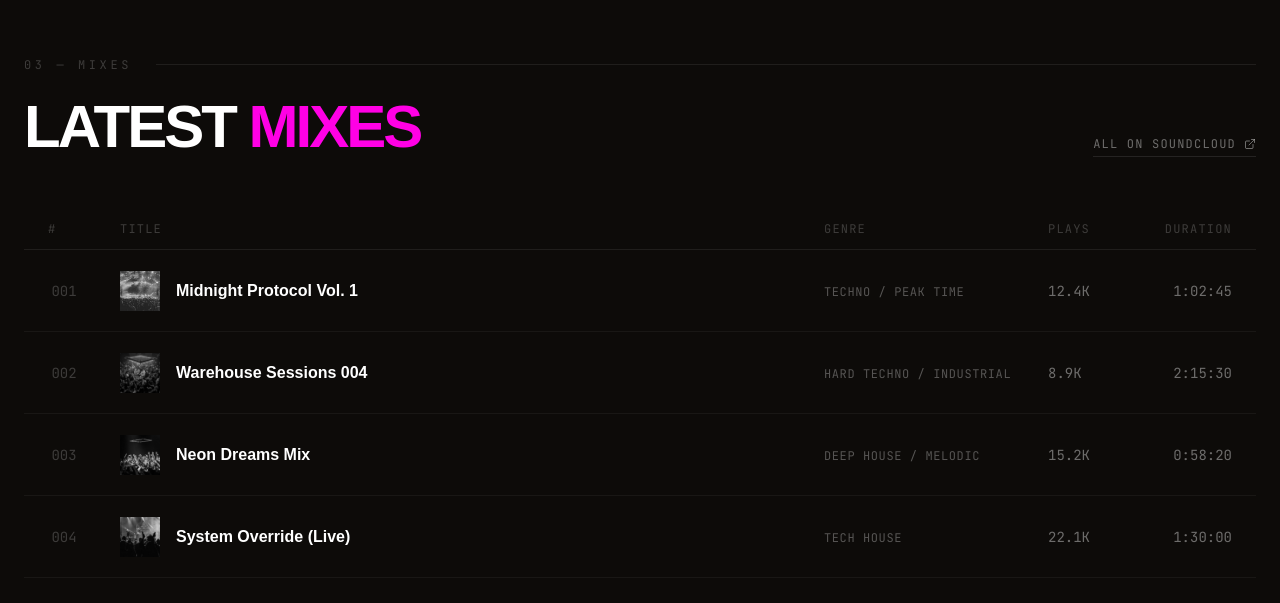
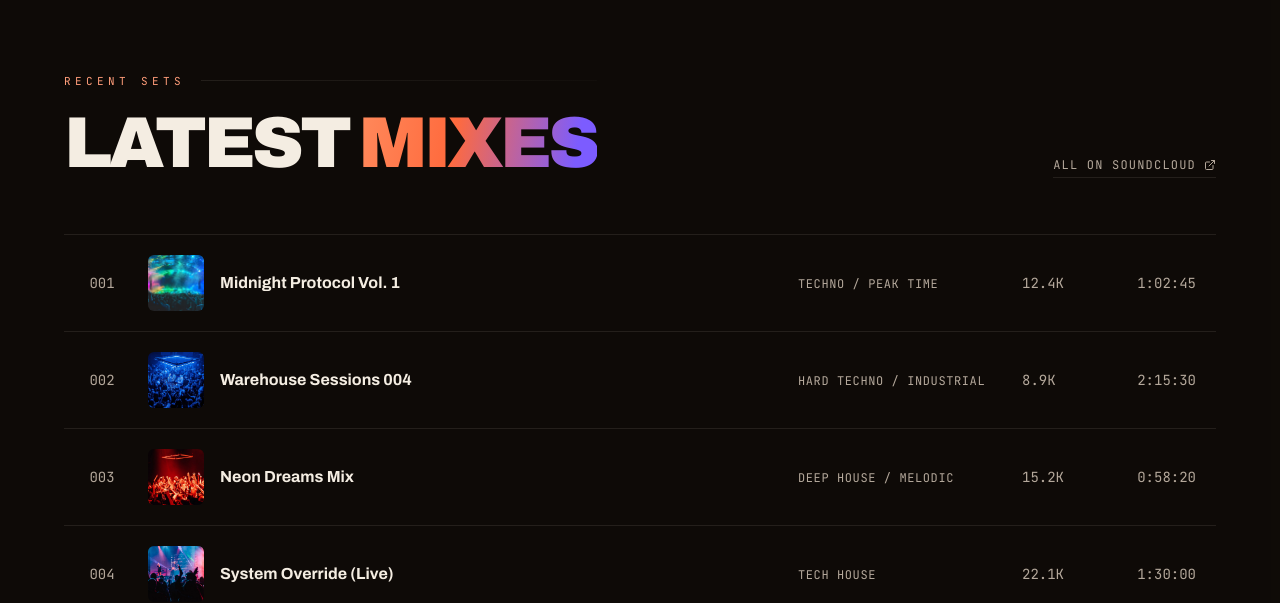
Before and after one commit to Icyubahiro-Jay-P/Portifolio, a React (Vite) app: page /dj in a window 1280 px wide. Shown: the part 1784-2387 px from the top of the page. Built offline with nearby package versions, Linux system fonts and the light colour scheme.

Commit message:
style: update DjSets component for improved layout, accessibility, and visual consistency

```diff
--- a/src/components/dj/DjSets.tsx
+++ b/src/components/dj/DjSets.tsx
@@ -42,107 +42,90 @@ const sets = [
 
 const DjSets = () => {
   return (
-    <section id="dj-sets" className="relative px-6 py-32 bg-dark-surface/30">
-      <div className="mx-auto max-w-7xl">
-        {/* Section header */}
-        <div className="flex items-center gap-6 mb-6">
-          <span className="font-mono text-xs text-white/20 tracking-[0.3em] uppercase">
-            03 — Mixes
-          </span>
-          <div className="flex-1 h-px bg-white/8" />
-        </div>
-
-        <div className="flex flex-col items-end justify-between gap-6 mb-16 md:flex-row">
-          <h2 className="text-4xl font-black tracking-tighter text-white uppercase font-display md:text-6xl">
-            Latest <span className="text-neon-pink">Mixes</span>
-          </h2>
+    <section id="dj-sets" className="relative px-6 py-28 md:py-36 bg-dj-base-2/50">
+      <div className="mx-auto max-w-6xl">
+        {/* Header */}
+        <div className="flex flex-col items-start justify-between gap-8 mb-14 md:flex-row md:items-end">
+          <div>
+            <div className="flex items-center gap-4 mb-5">
+              <span className="font-mono text-[11px] tracking-[0.4em] text-dj-heat-soft uppercase">
+                Recent sets
+              </span>
+              <div className="flex-1 h-px dj-hairline" />
+            </div>
+            <h2 className="font-dj text-[clamp(2.5rem,6vw,4.5rem)] font-black leading-[0.95] tracking-tighter uppercase text-dj-paper">
+              Latest <span className="dj-heat-text">mixes</span>
+            </h2>
+          </div>
           <a
             href="https://soundcloud.com/djprojay"
             target="_blank"
             rel="noopener noreferrer"
-            className="flex items-center gap-2 pb-1 font-mono text-xs tracking-widest uppercase transition-colors border-b text-white/40 hover:text-neon-pink border-white/10 hover:border-neon-pink"
+            className="group flex items-center gap-2 pb-1 font-mono text-xs tracking-widest uppercase transition-colors border-b text-dj-muted hover:text-dj-heat-soft border-dj-line hover:border-dj-heat"
           >
             All on SoundCloud
-            <ExternalLinkIcon className="w-3 h-3" />
+            <ExternalLinkIcon className="w-3 h-3 transition-transform group-hover:translate-x-0.5 group-hover:-translate-y-0.5" />
           </a>
         </div>
 
-        {/* Track listing */}
-        <div className="space-y-px">
-          {/* Header row */}
-          <div className="hidden md:grid grid-cols-[3rem_1fr_auto_auto] lg:grid-cols-[3rem_1fr_200px_80px_80px] gap-6 px-6 pb-3 border-b border-white/8">
-            <span className="font-mono text-xs tracking-widest text-white/20">
-              #
-            </span>
-            <span className="font-mono text-xs tracking-widest uppercase text-white/20">
-              Title
-            </span>
-            <span className="hidden font-mono text-xs tracking-widest uppercase text-white/20 lg:block">
-              Genre
-            </span>
-            <span className="font-mono text-xs tracking-widest uppercase text-white/20">
-              Plays
-            </span>
-            <span className="font-mono text-xs tracking-widest text-right uppercase text-white/20">
-              Duration
-            </span>
-          </div>
-
+        {/* Track listing — a mix set is genuinely sequential, so the ordering is real data */}
+        <div className="border-t border-dj-line">
           {sets.map((set, idx) => (
             <m.a
               key={idx}
               href={set.link}
               target="_blank"
               rel="noopener noreferrer"
-              initial={{ opacity: 0, y: 10 }}
+              initial={{ opacity: 0, y: 14 }}
               whileInView={{ opacity: 1, y: 0 }}
-              viewport={{ once: true }}
-              transition={{ delay: idx * 0.08 }}
-              className="group grid grid-cols-[3rem_1fr_auto] md:grid-cols-[3rem_1fr_auto_auto] lg:grid-cols-[3rem_1fr_200px_80px_80px] gap-6 items-center px-6 py-5 border-b border-white/5 hover:bg-white/3 transition-all duration-200 cursor-pointer"
+              viewport={{ once: true, margin: "-10%" }}
+              transition={{ delay: idx * 0.06, duration: 0.5 }}
+              className="group grid grid-cols-[2.5rem_1fr_auto] md:grid-cols-[2.5rem_1fr_200px_80px_70px] gap-4 md:gap-6 items-center px-3 py-5 md:px-5 border-b border-dj-line transition-colors duration-200 hover:bg-dj-smoke cursor-pointer"
             >
-              {/* Number / Play toggle */}
-              <div className="relative flex items-center justify-center w-8 h-8 shrink-0">
-                <span className="font-mono text-sm transition-opacity text-white/20 group-hover:opacity-0">
+              {/* number / play */}
+              <div className="relative flex items-center justify-center w-9 h-9 shrink-0">
+                <span className="font-mono text-sm text-dj-muted transition-all duration-300 group-hover:opacity-0 group-hover:scale-50 tabular-nums">
                   {set.number}
                 </span>
-                <PlayIcon className="w-4 h-4 text-neon-pink absolute opacity-0 group-hover:opacity-100 transition-opacity ml-0.5" />
+                <PlayIcon className="w-4 h-4 text-dj-heat absolute opacity-0 scale-50 transition-all duration-300 group-hover:opacity-100 group-hover:scale-100 ml-0.5" />
               </div>
 
-              {/* Title + image */}
-              <div className="flex items-center min-w-0 gap-4">
-                <div className="w-10 h-10 overflow-hidden shrink-0 bg-dark-surface">
+              {/* title + cover */}
+              <div className="flex items-center gap-4 min-w-0">
+                <div className="relative w-14 h-14 shrink-0 overflow-hidden rounded-sm bg-dj-smoke">
                   <img
                     src={set.image}
                     alt={set.title}
-                    className="object-cover w-full h-full transition-all duration-500 grayscale group-hover:grayscale-0"
+                    loading="lazy"
+                    className="object-cover w-full h-full transition-transform duration-500 group-hover:scale-105"
                   />
                 </div>
                 <div className="min-w-0">
-                  <div className="text-sm font-bold text-white truncate transition-colors font-display md:text-base group-hover:text-neon-pink">
+                  <div className="font-dj text-sm font-bold text-dj-paper truncate transition-colors group-hover:text-dj-heat-soft md:text-base">
                     {set.title}
                   </div>
-                  <div className="font-mono text-xs text-white/30 md:hidden mt-0.5">
+                  <div className="font-mono text-xs text-dj-muted mt-0.5 md:hidden">
                     {set.genre}
                   </div>
                 </div>
               </div>
 
-              {/* Genre */}
+              {/* genre */}
               <div className="hidden lg:block">
-                <span className="font-mono text-xs tracking-wider uppercase text-white/30">
+                <span className="font-mono text-xs tracking-wider uppercase text-dj-muted">
                   {set.genre}
                 </span>
               </div>
 
-              {/* Plays */}
+              {/* plays */}
               <div className="hidden md:block">
-                <span className="font-mono text-sm text-white/40">
+                <span className="font-mono text-sm text-dj-muted tabular-nums">
                   {set.plays}
                 </span>
               </div>
 
-              {/* Duration */}
-              <div className="font-mono text-sm text-right text-white/40">
+              {/* duration */}
+              <div className="font-mono text-sm text-right text-dj-muted tabular-nums">
                 {set.duration}
               </div>
             </m.a>
@@ -151,5 +134,6 @@ const DjSets = () => {
       </div>
     </section>
   );
-}
+};
+
 export default DjSets;
```
